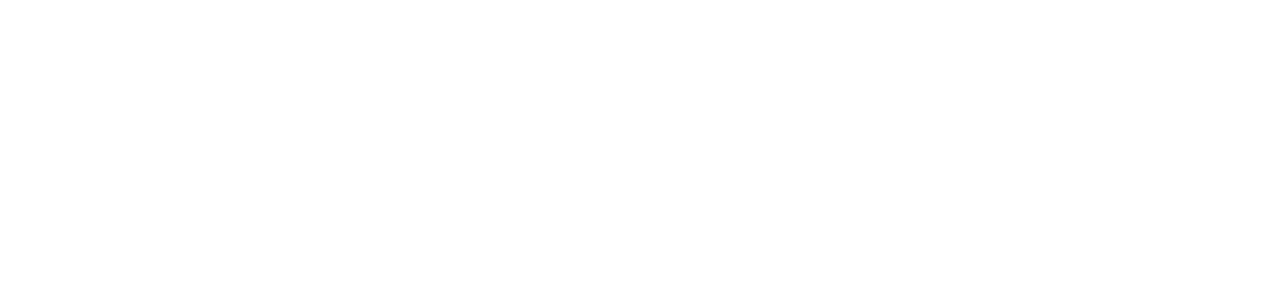
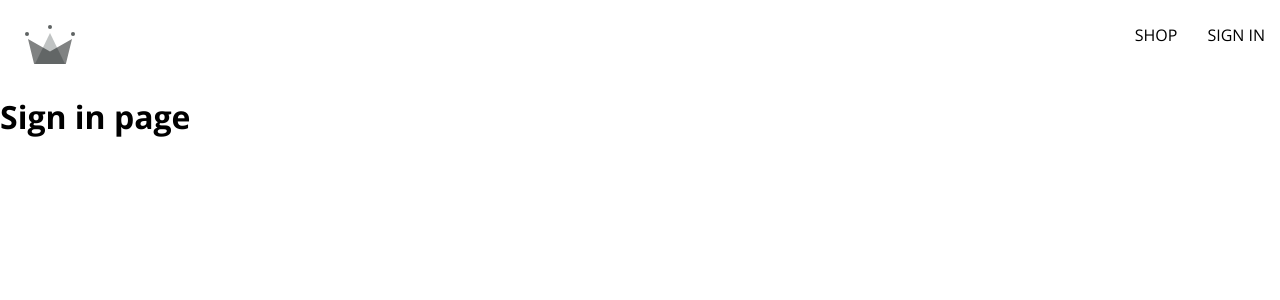
Before and after one commit to occemper/Capstonesh, a React (Vite) app: page /sign-in in a window 1280 px wide. Before the commit this address had no page. Shown: the top 300 px of the page. Built offline with nearby package versions, Linux system fonts and the light colour scheme.

Commit message:
Auth 001

```diff
--- a/package.json
+++ b/package.json
@@ -10,6 +10,7 @@
     "preview": "vite preview"
   },
   "dependencies": {
+    "firebase": "^11.0.1",
     "react-dom": "^18.3.1",
     "react-router-dom": "^6.27.0",
     "sass": "^1.80.3",
--- a/src/App.jsx
+++ b/src/App.jsx
@@ -1,6 +1,7 @@
 import { Routes, Route } from 'react-router-dom'
 import Navigation from './routes/navigation/navigation.component'
 import Home from './routes/home/home.component'
+import SignIn from './routes/sign-in/sign-in.component'
 
 
 
@@ -12,6 +13,7 @@
         <Route path='/' element={< Navigation />}>
           <Route index element={< Home />} />
           <Route path='/shop' element='shop' />
+          <Route path='/sign-in' element={<SignIn />} />
         </Route>
       </Routes>
     </div>
--- a/src/routes/navigation/navigation.component.jsx
+++ b/src/routes/navigation/navigation.component.jsx
@@ -15,6 +15,9 @@
                     <Link className="nav-link" to='/shop'>
                         SHOP
                     </Link>
+                    <Link className="nav-link" to='/sign-in'>
+                        SIGN IN
+                    </Link>
                 </div>
             </div>
             <Outlet />
--- /dev/null
+++ b/src/routes/sign-in/sign-in.component.jsx
@@ -0,0 +1,9 @@
+function SignIn() {
+    return (
+        <div>
+            <h1>Sign in page</h1>
+        </div>
+    );
+};
+
+export default SignIn;
```
Also changed, not shown: src/routes/navigation/navigation.styles.scss (indentation only), 1 other file (tests, documents, lock files or other folders).
